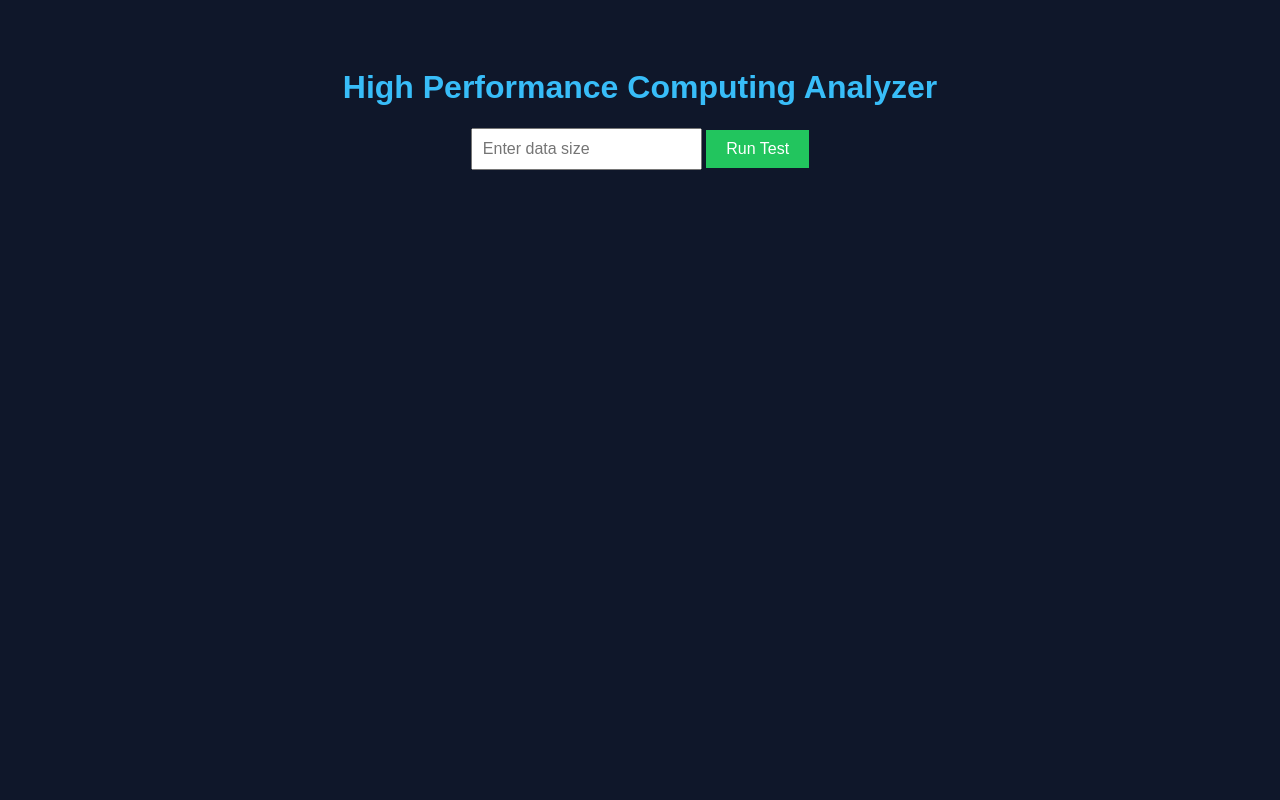
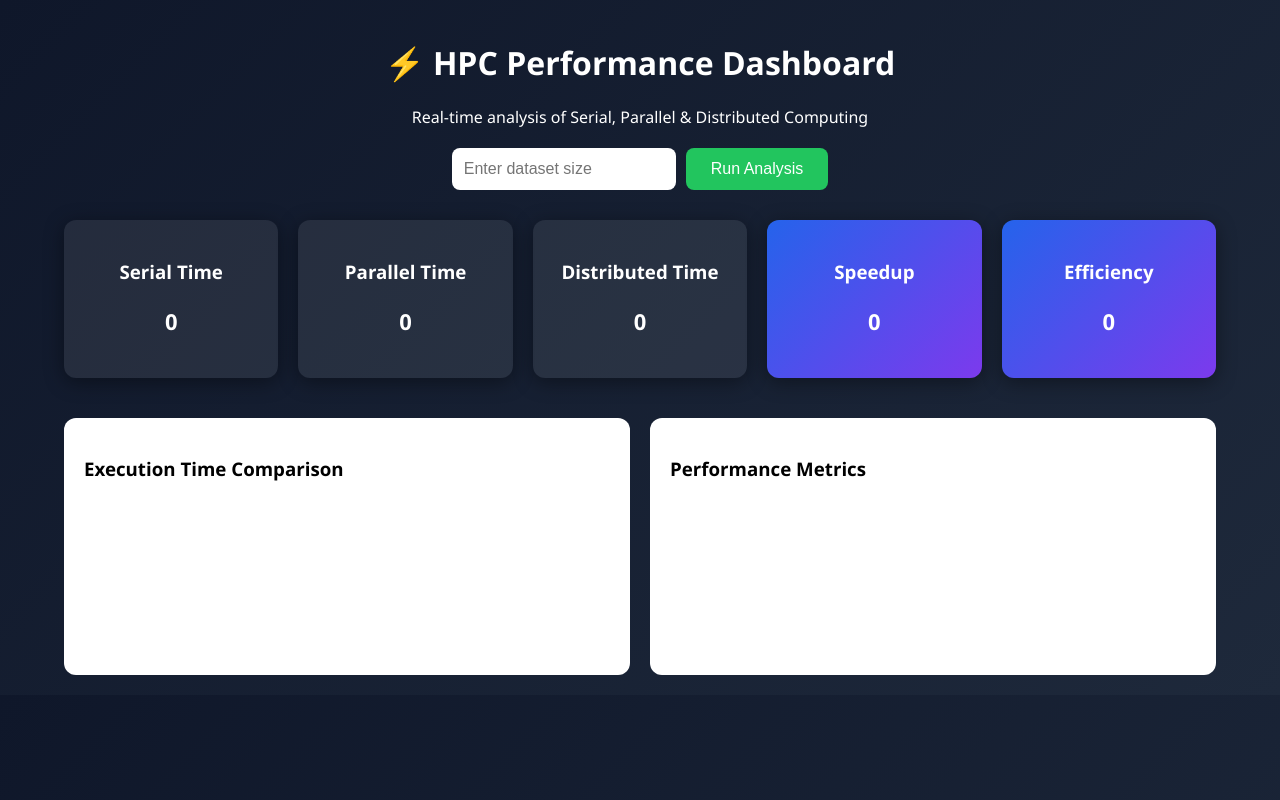
Before and after one commit to 2303A52298/HPC-performance-analyzer, a plain HTML site: page templates/index.html in a window 1280 px wide. Drawn offline with nearby package versions, Linux system fonts and the light colour scheme.

Commit message:
upgraded professional UI

```diff
--- a/static/script.js
+++ b/static/script.js
@@ -1,43 +1,54 @@
+let mainChart, metricChart;
+
 async function runTest(){
 
 let size = document.getElementById("size").value;
 
 let res = await fetch("/run",{
-
 method:"POST",
-
-headers:{
-"Content-Type":"application/json"
-},
-
-body:JSON.stringify({
-size:size
-})
-
+headers:{"Content-Type":"application/json"},
+body:JSON.stringify({size:size})
 });
 
 let data = await res.json();
 
-let ctx=document.getElementById("chart");
+document.getElementById("serial").innerText = data.serial.toFixed(4);
+document.getElementById("parallel").innerText = data.parallel.toFixed(4);
+document.getElementById("distributed").innerText = data.distributed.toFixed(4);
 
-new Chart(ctx,{
+let speedup = data.serial / data.parallel;
+let efficiency = speedup / 4;
 
-type:"bar",
+document.getElementById("speedup").innerText = speedup.toFixed(2);
+document.getElementById("efficiency").innerText = efficiency.toFixed(2);
 
-data:{
-
-labels:["Serial","Parallel","Distributed"],
-
-datasets:[{
-
-label:"Execution Time (seconds)",
-
-data:[data.serial,data.parallel,data.distributed]
-
-}]
-
+drawCharts(data, speedup, efficiency);
 }
 
+function drawCharts(data, speedup, efficiency){
+
+if(mainChart) mainChart.destroy();
+if(metricChart) metricChart.destroy();
+
+mainChart = new Chart(document.getElementById("mainChart"), {
+type: "bar",
+data: {
+labels: ["Serial","Parallel","Distributed"],
+datasets: [{
+label: "Execution Time (s)",
+data: [data.serial, data.parallel, data.distributed]
+}]
+}
 });
 
+metricChart = new Chart(document.getElementById("metricChart"), {
+type: "line",
+data: {
+labels: ["Speedup","Efficiency"],
+datasets: [{
+label: "Performance",
+data: [speedup, efficiency]
+}]
 }
+});
+}
--- a/static/style.css
+++ b/static/style.css
@@ -1,55 +1,85 @@
-body{
-
-font-family: Arial;
-
-background:#0f172a;
-
+body {
+margin:0;
+font-family: 'Segoe UI', sans-serif;
+background: linear-gradient(135deg,#0f172a,#1e293b);
 color:white;
-
-text-align:center;
-
-padding:40px;
-
 }
 
-h1{
-
-color:#38bdf8;
-
+.dashboard {
+width:90%;
+margin:auto;
+padding:20px;
 }
 
-.box{
-
-margin:20px;
-
+header {
+text-align:center;
+margin-bottom:20px;
 }
 
-input{
-
-padding:10px;
-
-font-size:16px;
-
+.controls {
+display:flex;
+justify-content:center;
+gap:10px;
+margin-bottom:30px;
 }
 
-button{
-
-padding:10px 20px;
-
-background:#22c55e;
-
+input {
+padding:12px;
+font-size:16px;
+border-radius:8px;
 border:none;
-
-color:white;
-
-font-size:16px;
-
-cursor:pointer;
-
+width:200px;
 }
 
-canvas{
+button {
+padding:12px 25px;
+background:#22c55e;
+border:none;
+border-radius:8px;
+color:white;
+font-size:16px;
+cursor:pointer;
+transition:0.3s;
+}
 
-margin-top:40px;
+button:hover {
+transform:scale(1.05);
+background:#16a34a;
+}
 
+.cards {
+display:grid;
+grid-template-columns: repeat(5,1fr);
+gap:20px;
+margin-bottom:40px;
 }
+
+.card {
+background: rgba(255,255,255,0.08);
+padding:20px;
+border-radius:12px;
+text-align:center;
+box-shadow:0 4px 20px rgba(0,0,0,0.4);
+}
+
+.card p {
+font-size:22px;
+font-weight:bold;
+}
+
+.highlight {
+background: linear-gradient(135deg,#2563eb,#7c3aed);
+}
+
+.charts {
+display:grid;
+grid-template-columns: 1fr 1fr;
+gap:20px;
+}
+
+.chartBox {
+background:white;
+color:black;
+padding:20px;
+border-radius:12px;
+}
--- a/templates/index.html
+++ b/templates/index.html
@@ -1,32 +1,73 @@
 <!DOCTYPE html>
 <html>
-
 <head>
-
-<title>HPC Performance Analyzer</title>
+<title>HPC Analyzer Dashboard</title>
 
 <link rel="stylesheet" href="/static/style.css">
-
 <script src="https://cdn.jsdelivr.net/npm/chart.js"></script>
 
 </head>
 
 <body>
 
-<h1>High Performance Computing Analyzer</h1>
+<div class="dashboard">
 
-<div class="box">
+<header>
+<h1>⚡ HPC Performance Dashboard</h1>
+<p>Real-time analysis of Serial, Parallel & Distributed Computing</p>
+</header>
 
-<input type="number" id="size" placeholder="Enter data size">
+<div class="controls">
+<input type="number" id="size" placeholder="Enter dataset size">
+<button onclick="runTest()">Run Analysis</button>
+</div>
 
-<button onclick="runTest()">Run Test</button>
+<div class="cards">
+
+<div class="card">
+<h3>Serial Time</h3>
+<p id="serial">0</p>
+</div>
+
+<div class="card">
+<h3>Parallel Time</h3>
+<p id="parallel">0</p>
+</div>
+
+<div class="card">
+<h3>Distributed Time</h3>
+<p id="distributed">0</p>
+</div>
+
+<div class="card highlight">
+<h3>Speedup</h3>
+<p id="speedup">0</p>
+</div>
+
+<div class="card highlight">
+<h3>Efficiency</h3>
+<p id="efficiency">0</p>
+</div>
 
 </div>
 
-<canvas id="chart"></canvas>
+<div class="charts">
+
+<div class="chartBox">
+<h3>Execution Time Comparison</h3>
+<canvas id="mainChart"></canvas>
+</div>
+
+<div class="chartBox">
+<h3>Performance Metrics</h3>
+<canvas id="metricChart"></canvas>
+</div>
+
+</div>
+
+</div>
 
 <script src="/static/script.js"></script>
 
 </body>
-
 </html>
```
